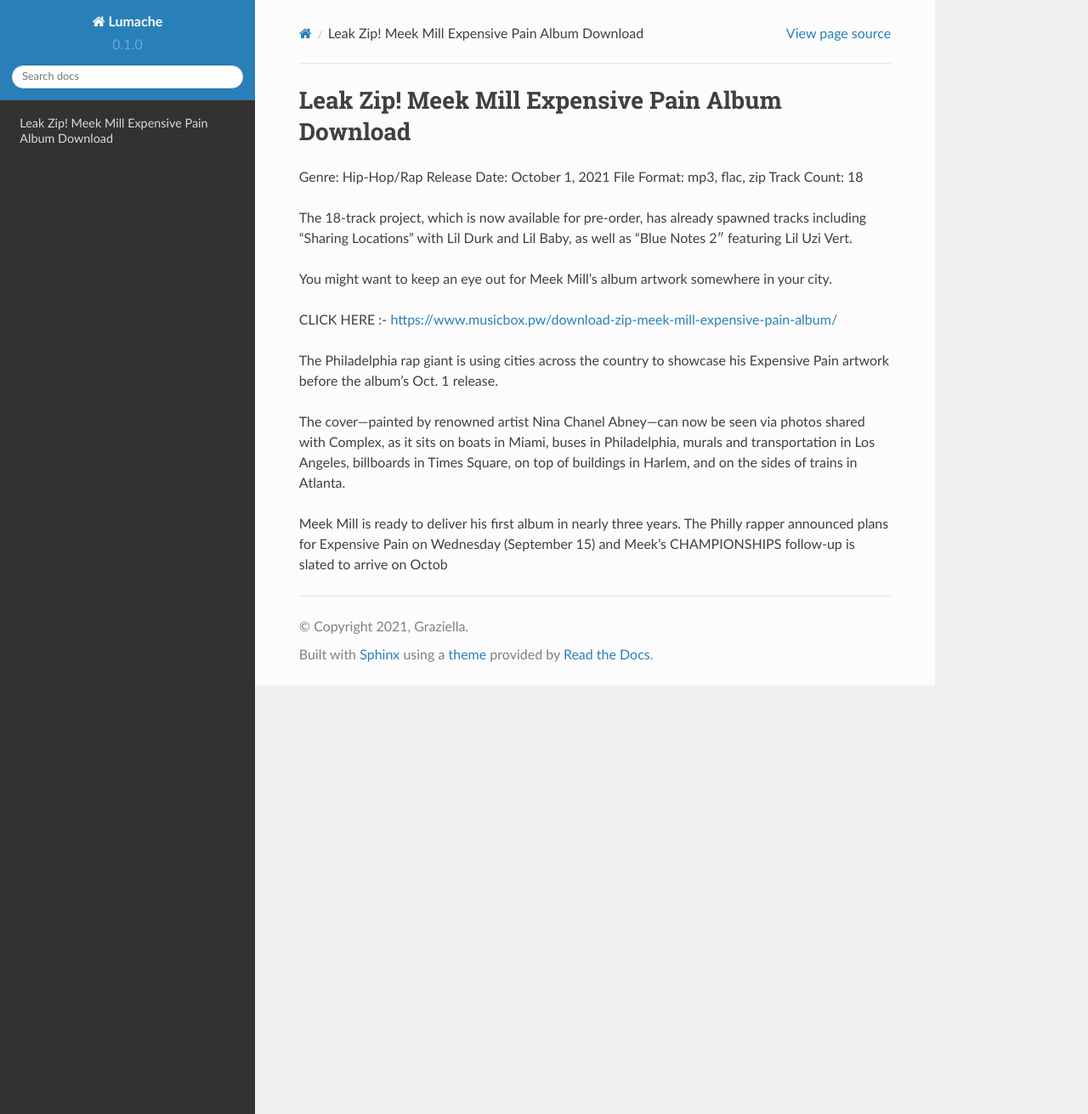
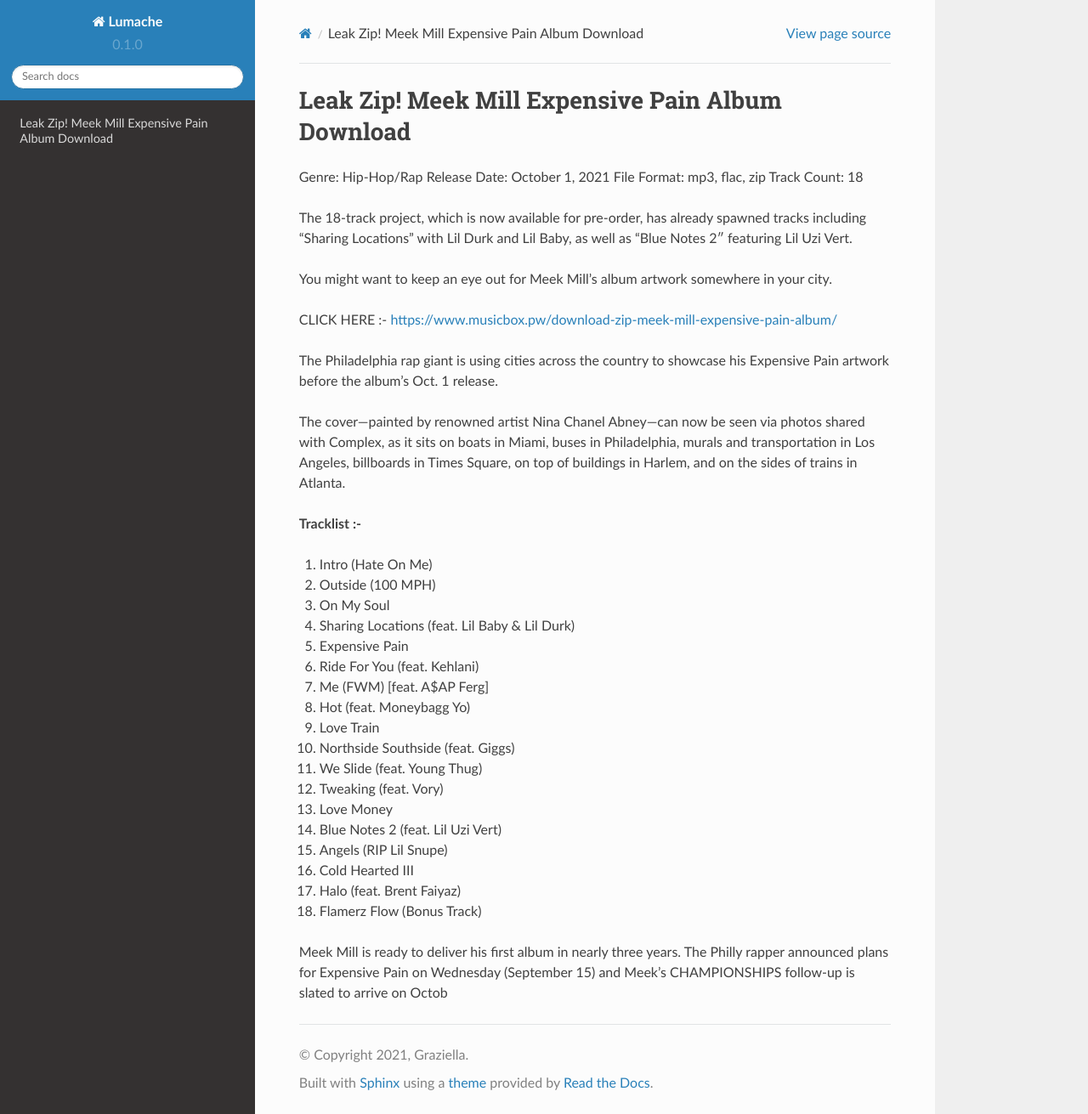
Before and after one commit to new-album-zip/Meek-Mill-Expensive-Pain-Album-Download, a Sphinx documentation site: the page built from docs/source/index.rst, in a window 1280 px wide and 1311 px high. Shown: the whole window at 85% size. Built offline with Sphinx 7.4.7 and the Read the Docs theme 2.0.0, drawn with Linux system fonts in a browser that asks for light colours.

Commit message:
Update index.rst

```diff
--- a/docs/source/index.rst
+++ b/docs/source/index.rst
@@ -17,4 +17,25 @@
 
 The cover—painted by renowned artist Nina Chanel Abney—can now be seen via photos shared with Complex, as it sits on boats in Miami, buses in Philadelphia, murals and transportation in Los Angeles, billboards in Times Square, on top of buildings in Harlem, and on the sides of trains in Atlanta.
 
+**Tracklist :-**
+
+1. Intro (Hate On Me)
+2. Outside (100 MPH)
+3. On My Soul
+4. Sharing Locations (feat. Lil Baby & Lil Durk)
+5. Expensive Pain
+6. Ride For You (feat. Kehlani)
+7. Me (FWM) [feat. A$AP Ferg]
+8. Hot (feat. Moneybagg Yo)
+9. Love Train
+10. Northside Southside (feat. Giggs)
+11. We Slide (feat. Young Thug)
+12. Tweaking (feat. Vory)
+13. Love Money
+14. Blue Notes 2 (feat. Lil Uzi Vert)
+15. Angels (RIP Lil Snupe)
+16. Cold Hearted III
+17. Halo (feat. Brent Faiyaz)
+18. Flamerz Flow (Bonus Track)
+
 Meek Mill is ready to deliver his first album in nearly three years. The Philly rapper announced plans for Expensive Pain on Wednesday (September 15) and Meek’s CHAMPIONSHIPS follow-up is slated to arrive on Octob
```
